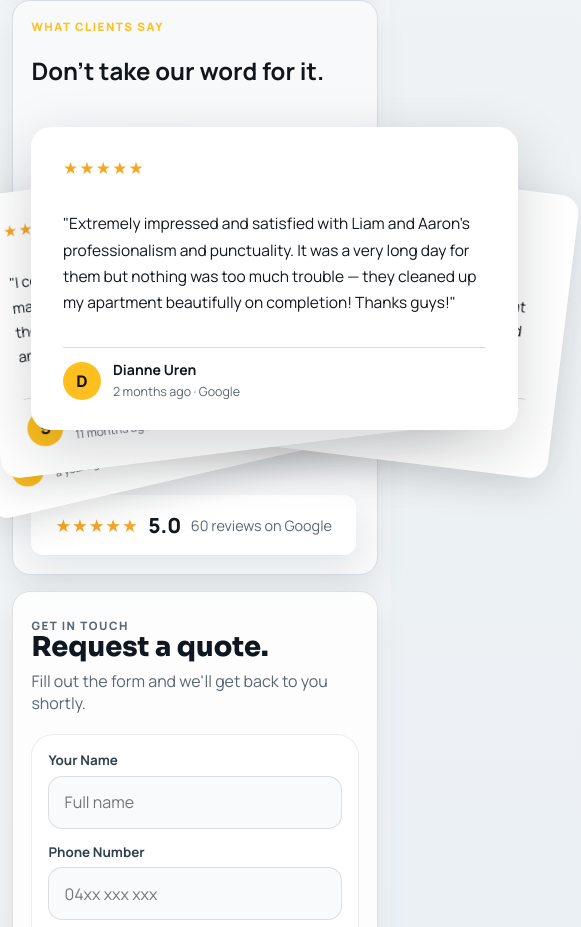
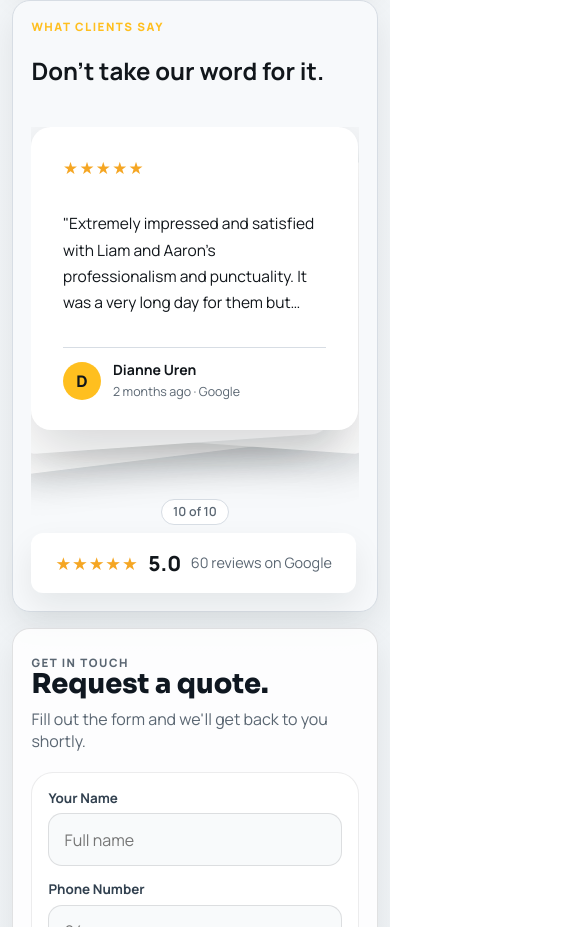
Before and after one commit to AperixStudio/McGrathElectrical, a React (Vite) app: page / in a window 390 px wide. Shown: the part 2834-3761 px from the top of the page, 581 px wide, since content can reach past the window. Built offline with nearby package versions, Linux system fonts and the light colour scheme.

Commit message:
FEATURE: Update ReviewStack component for responsive design and improved styling

```diff
--- a/src/components/ReviewStack.tsx
+++ b/src/components/ReviewStack.tsx
@@ -11,12 +11,25 @@ export interface Review {
   date: string
 }
 
-const OFFSETS = [
+const OFFSETS_DESKTOP = [
   { rotate: 0,    x: 0,   y: 0,  scale: 1    },
   { rotate: -7,   x: -44, y: 22, scale: 0.94 },
   { rotate:  7,   x:  44, y: 22, scale: 0.94 },
   { rotate: -13,  x: -76, y: 44, scale: 0.86 },
 ]
+
+const OFFSETS_MOBILE = [
+  { rotate: 0,   x: 0,   y: 0,  scale: 1    },
+  { rotate: -4,  x: -20, y: 14, scale: 0.96 },
+  { rotate:  4,  x:  20, y: 14, scale: 0.96 },
+  { rotate: -7,  x: -36, y: 28, scale: 0.90 },
+]
+
+function getOffsets() {
+  return typeof window !== 'undefined' && window.innerWidth < 540
+    ? OFFSETS_MOBILE
+    : OFFSETS_DESKTOP
+}
 
 function Card({
   review,
@@ -30,6 +43,7 @@ function Card({
   onSwipe: (dir: 1 | -1) => void
 }) {
   const isTop = index === 0
+  const OFFSETS = getOffsets()
   const off   = OFFSETS[Math.min(index, OFFSETS.length - 1)]
 
   const rotate      = useTransform(x, [-300, 300], [-25, 25])
--- a/src/index.css
+++ b/src/index.css
@@ -965,17 +965,16 @@ main {
   align-items: center;
   margin-top: 2.5rem;
   gap: 2rem;
+  overflow-x: hidden;  /* clips fanned cards on small screens, doesn't cut card bottoms */
+  width: 100%;
 }
 
 .rstack-stage {
   position: relative;
   width: 100%;
   max-width: 480px;
-  height: 300px;
-  /* extra horizontal space so fanned cards don't clip */
+  height: 340px;
   margin: 0 auto;
-  padding: 0 80px;
-  box-sizing: content-box;
 }
 
 .rstack-card {
@@ -1071,8 +1070,9 @@ main {
 
 .rstack-meta {
   display: flex;
+  flex-direction: column;
   align-items: center;
-  justify-content: space-between;
+  gap: 0.5rem;
   width: 100%;
   max-width: 480px;
   padding: 0 0.25rem;
@@ -1085,12 +1085,12 @@ main {
 }
 
 .rstack-count {
-  font-size: 0.82rem;
+  font-size: 0.78rem;
   color: var(--muted);
   font-weight: 600;
   background: #fff;
   border: 1px solid var(--line);
-  padding: 0.25rem 0.65rem;
+  padding: 0.2rem 0.7rem;
   border-radius: 20px;
 }
 
```
